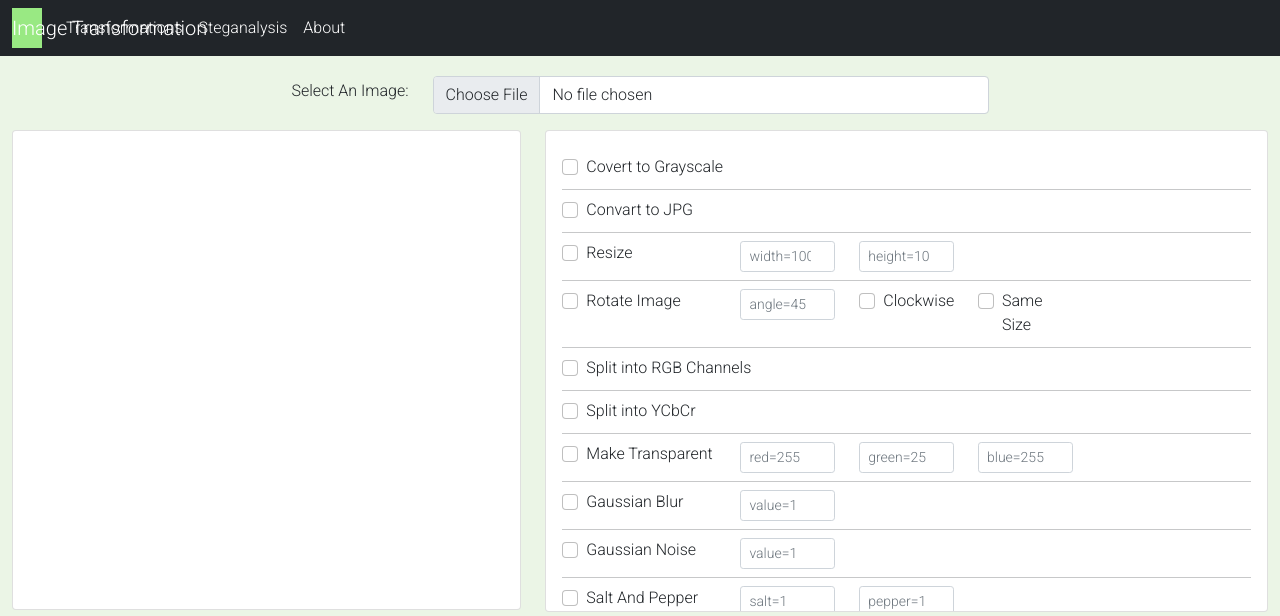
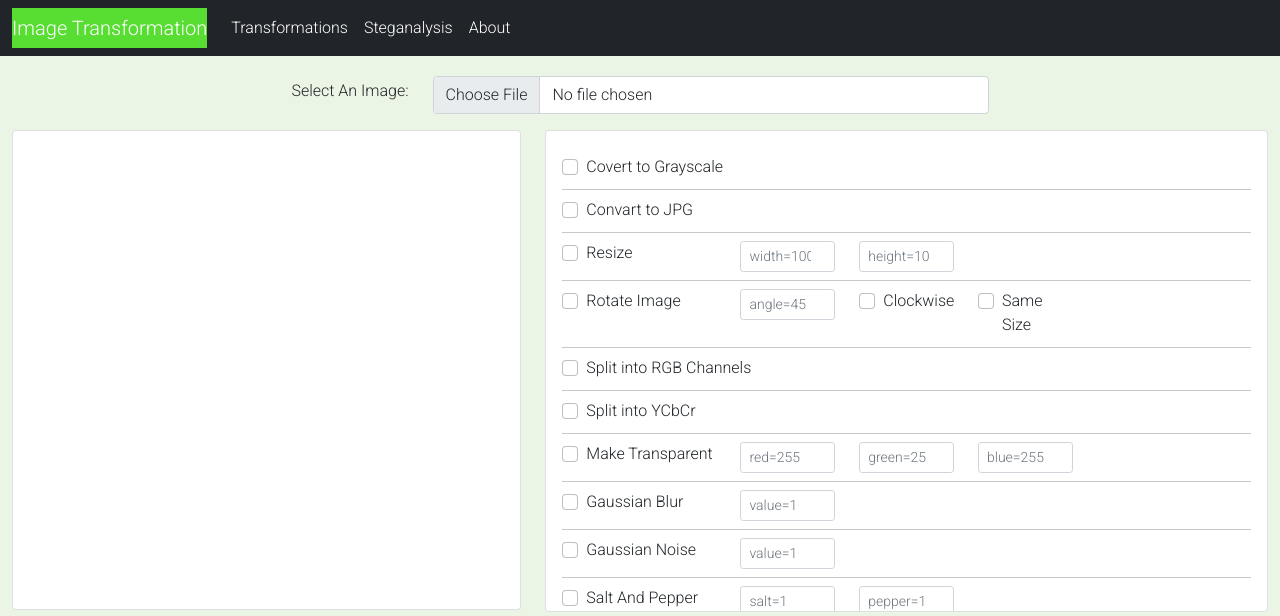
Before and after one commit to dassudip2001/vu-webapp, a Django app: page / in a window 1280 px wide, with the pointer over the restyled element. Shown: the top 616 px of the page. Run offline with Django 4.2, Linux system fonts and the light colour scheme.

Commit message:
css cheanges

```diff
--- a/static/css/style.css
+++ b/static/css/style.css
@@ -256,16 +256,9 @@ hr{
     /* border: 1px solid; */
 }
 a:hover {
-    background-color: rgb(153, 233, 131);
-    width: 30px;
+    background-color: rgb(88, 222, 51);
+  }
 
-  }
-  /* a:checked{
-    color: red;
- } */
- /* .navbar-nav > .active > a {
-    background-color: rgb(red, green, blue) ;
-} */
   body {
     background-color: #ebf5e6;
 }
```
